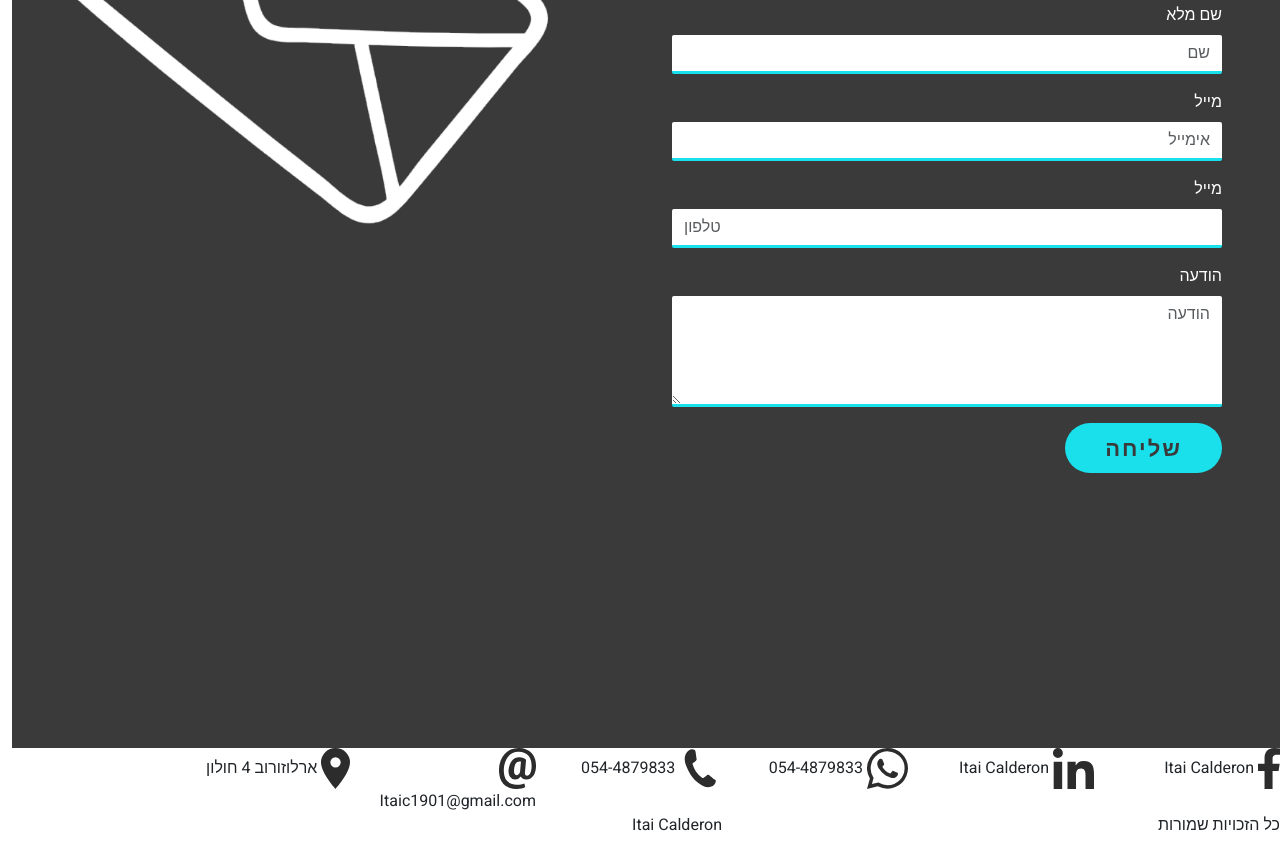
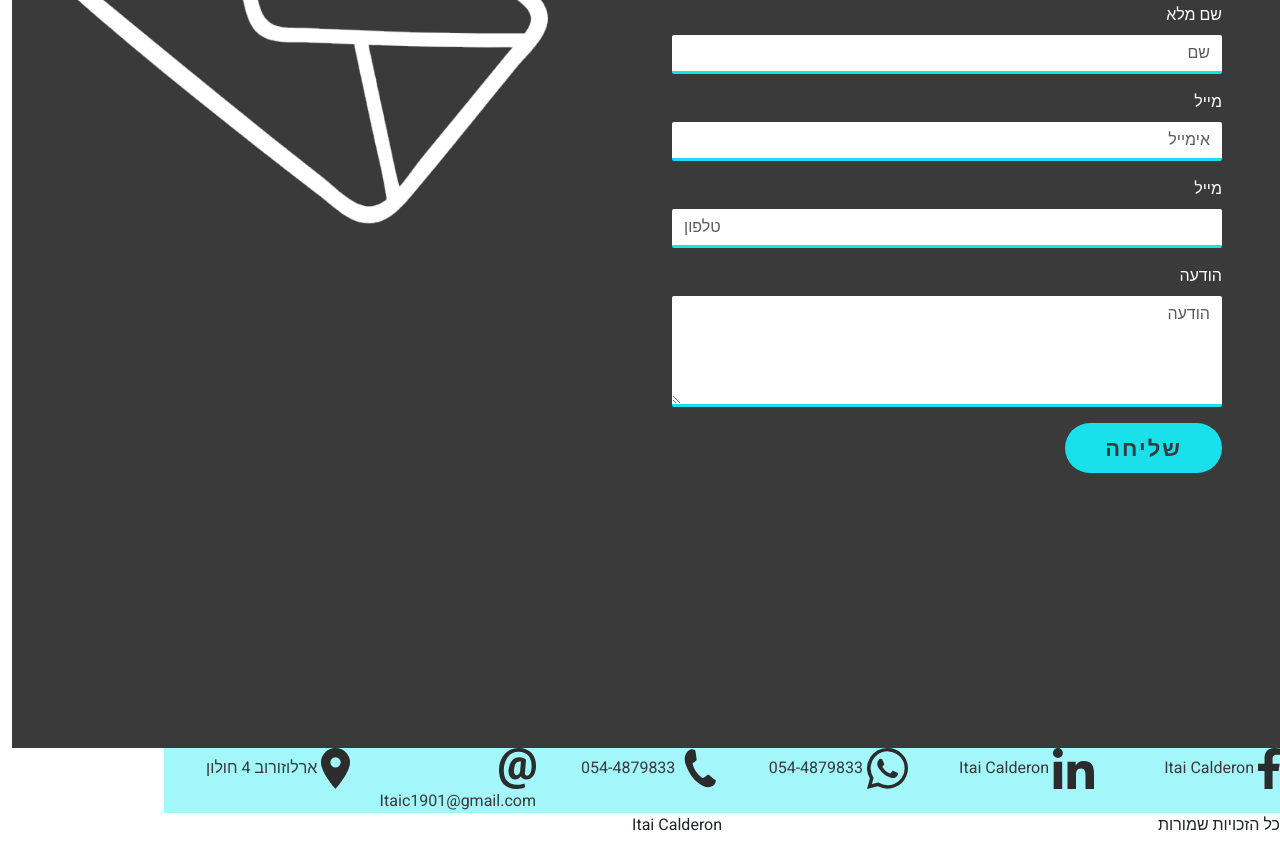
Before and after one commit to FonnDuh/itaiCalderonProject, a plain HTML site: page index.html in a window 1280 px wide. Shown: the part 2926-3779 px from the top of the page. Drawn offline with nearby package versions, Linux system fonts and the light colour scheme.

Commit message:
pageUpdate

```diff
--- a/css/style.css
+++ b/css/style.css
@@ -296,6 +296,11 @@ header {
   transform: scale(1.2);
 }
 
+#footer {
+  background-color: rgba(19, 232, 241, 0.3882352941);
+  color: #3a3a3a;
+}
+
 @media screen and (max-width: 576px) {
   .pfpName {
     display: none;
```
Also changed, not shown: 1 other file.
